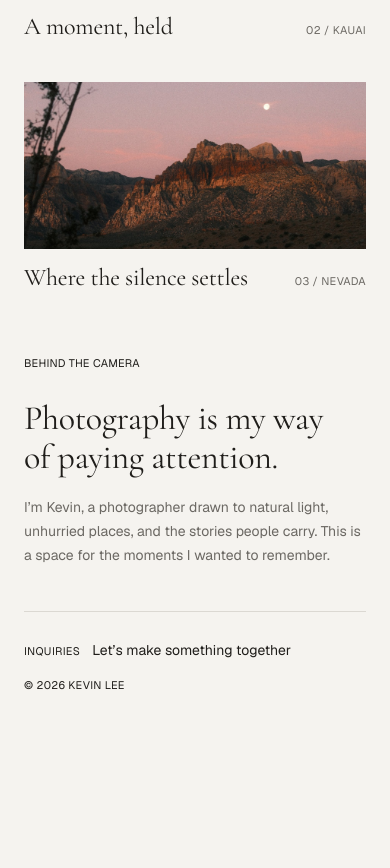
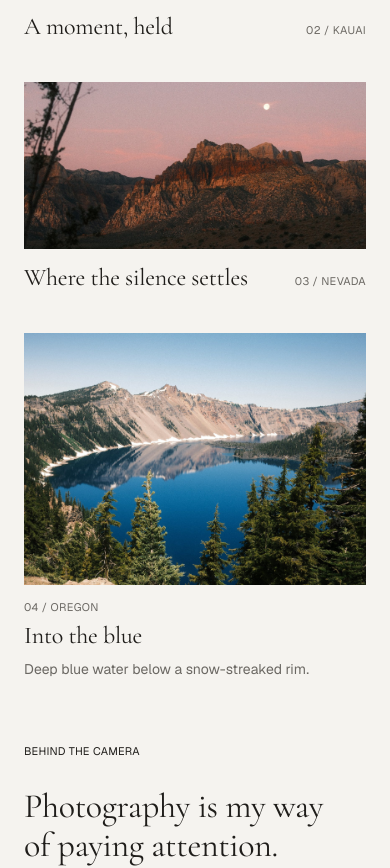
Before and after one commit to khyunlee6/justfleeting, a plain HTML site: page index.html in a window 390 px wide. Shown: the part 1196-2064 px from the top of the page. Before the commit the page ends 1905 px from the top, so only its background shows below. Drawn offline with nearby package versions, Linux system fonts and the light colour scheme; a web font is replaced by a local one.

Commit message:
Home page: add the Oregon series so all four series appear
Co-Authored-By: Claude Fable 5.2 <noreply@anthropic.com>
Claude-Session: https://claude.ai/code/session_0151ZxeifpCHjGF8Gc5E68Dx

```diff
--- a/index.html
+++ b/index.html
@@ -76,6 +76,9 @@ a:hover .ph img { transform: scale(1.02); }
 .pair .b { margin-top: 120px; }
 .r-lead { aspect-ratio: 652 / 479; } .r-tall { aspect-ratio: 404 / 422; } .r-wide { aspect-ratio: 1104 / 590; }
 .wide { display: block; margin-top: 52px; }
+.tail { display: grid; grid-template-columns: 404fr 652fr; gap: 48px; align-items: end; margin-top: 52px; }
+.tail .txt { display: grid; gap: 10px; padding-bottom: 6px; }
+.tail h2 { font-size: 36px; line-height: 42px; }
 .about-strip { display: grid; grid-template-columns: 38fr 62fr; padding-block: 84px 72px; align-items: start; }
 .about-strip h2 { font-size: 36px; line-height: 1.15; }
 .about-strip .body { display: grid; gap: 18px; max-width: 684px; }
@@ -179,6 +182,7 @@ form { display: flex; flex-direction: column; gap: 28px; margin: 0; }
   .pair { grid-template-columns: 441fr 273fr; gap: 32px; }
   .pair .b { margin-top: 16%; } .r-tall { aspect-ratio: 3 / 4; }
   .wide { margin-top: 44px; } .r-wide { aspect-ratio: 746 / 364; }
+  .tail { grid-template-columns: 273fr 441fr; gap: 32px; margin-top: 44px; } .tail h2 { font-size: 34px; line-height: 40px; }
   .about-strip { grid-template-columns: 36fr 64fr; padding-block: 72px 64px; }
   .ghead { padding-block: 52px 36px; }
   .cards { gap: 28px var(--gap); padding-bottom: 40px; }
@@ -211,6 +215,7 @@ form { display: flex; flex-direction: column; gap: 28px; margin: 0; }
   .pair { grid-template-columns: 1fr; gap: 40px; } .pair .b { margin-top: 0; }
   .wide { margin-top: 40px; } .r-wide { aspect-ratio: 342 / 167; }
   .cap .t { font-size: 24px; line-height: 30px; }
+  .tail { grid-template-columns: 1fr; gap: 14px; margin-top: 40px; } .tail .txt { order: 2; gap: 6px; padding-bottom: 0; } .tail h2 { font-size: 24px; line-height: 30px; }
   .about-strip { grid-template-columns: 1fr; row-gap: 28px; padding-block: 56px 44px; }
   .about-strip h2, .eabout h2 { font-size: 34px; }
   .ghead { flex-direction: column; gap: 14px; padding-block: 40px 32px; }
@@ -355,6 +360,7 @@ const views = {
       <a class="b" href="#${KAU.slug}">${ph(KAU.cover, "r-tall", true)}<div class="cap"><span class="t serif">${KAU.title}</span><span class="label soft">02 / ${KAU.place}</span></div></a>
     </section>
     <a class="wide" href="#${NEV.slug}">${ph(NEV.cover, "r-wide")}<div class="cap"><span class="t serif">${NEV.title}</span><span class="label soft">03 / ${NEV.place}</span></div></a>
+    <a class="tail" href="#${ORE.slug}"><div class="txt"><span class="label soft">04 / ${ORE.place}</span><h2 class="serif">${ORE.title}</h2><p class="lede soft">${ORE.short}</p></div>${ph(ORE.cover, "r-lead")}</a>
     <section class="about-strip">
       <p class="label">Behind the camera</p>
       <div class="body"><h2 class="serif">Photography is my way of paying attention.</h2><p class="soft">${BIO}</p></div>
```
